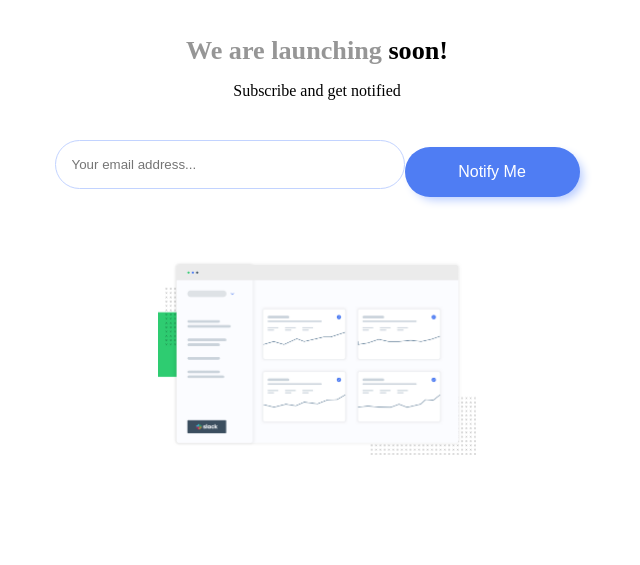
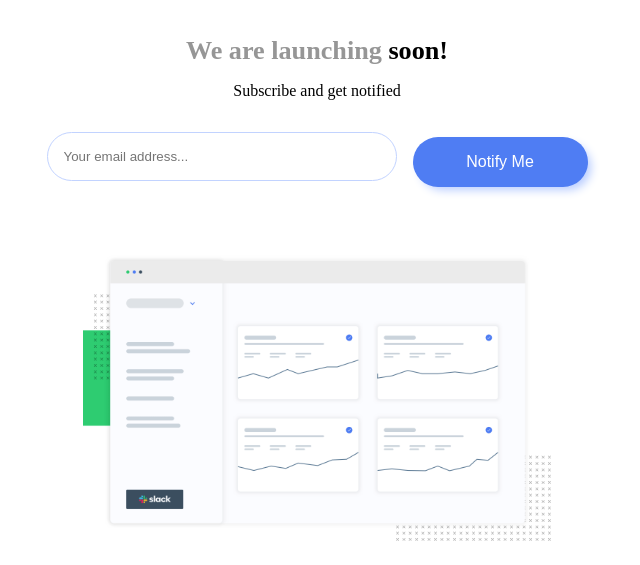
Before and after one commit to jordankimsey/ping-coming-soon-page, a plain HTML site: page index.html in a window 1280 px wide. Shown: the part 90-655 px from the top of the page, without its empty margins (323-963 px from the left). Drawn offline with Linux system fonts and the light colour scheme.

Commit message:
updated styles

```diff
--- a/index.html
+++ b/index.html
@@ -25,16 +25,15 @@
     <p>Subscribe and get notified</p>
   </div>
   <div class="inputContainer">
+    <div>
     <input type="text" name="email" placeholder="Your email address...">
    <p id="message" class="error"></p>
+   </div>
     <button id='submit'> Notify Me</button>
-    <div>
-    <!-- <button id='submit'> Notify Me</button> -->
 
-    </div>
   </div>
   <div class="illustration">
-    <img src="./images/illustration-dashboard.png" alt="Ping dashboard">
+    <img src="./images/illustration-dashboard.png" id='dash' alt="Ping dashboard">
   </div>
   <div class="social-media">
  <i class="fab fa-facebook-f"></i>
--- a/style.css
+++ b/style.css
@@ -77,9 +77,18 @@ body {
         align-items: center;
         justify-content: center;
     }
+
    #submit {
+     margin: 0px;
+    margin-left: 16px;
         width: 175px;
     }
+
+    #dash{
+      width: 500px;
+    }
+
+
 
 }
 
@@ -98,7 +107,7 @@ body {
 }
 
 .illustration img {
-    max-width: 350px;
+    width: 350px;
     padding: 4rem 1rem;
 }
 
```
